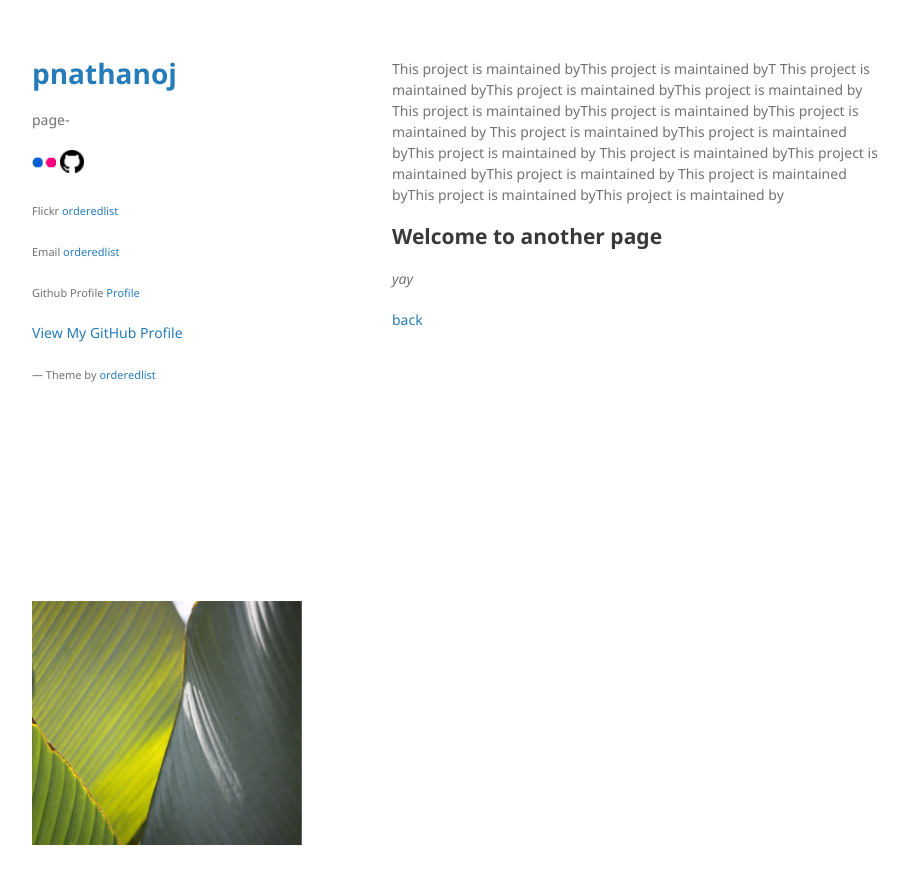
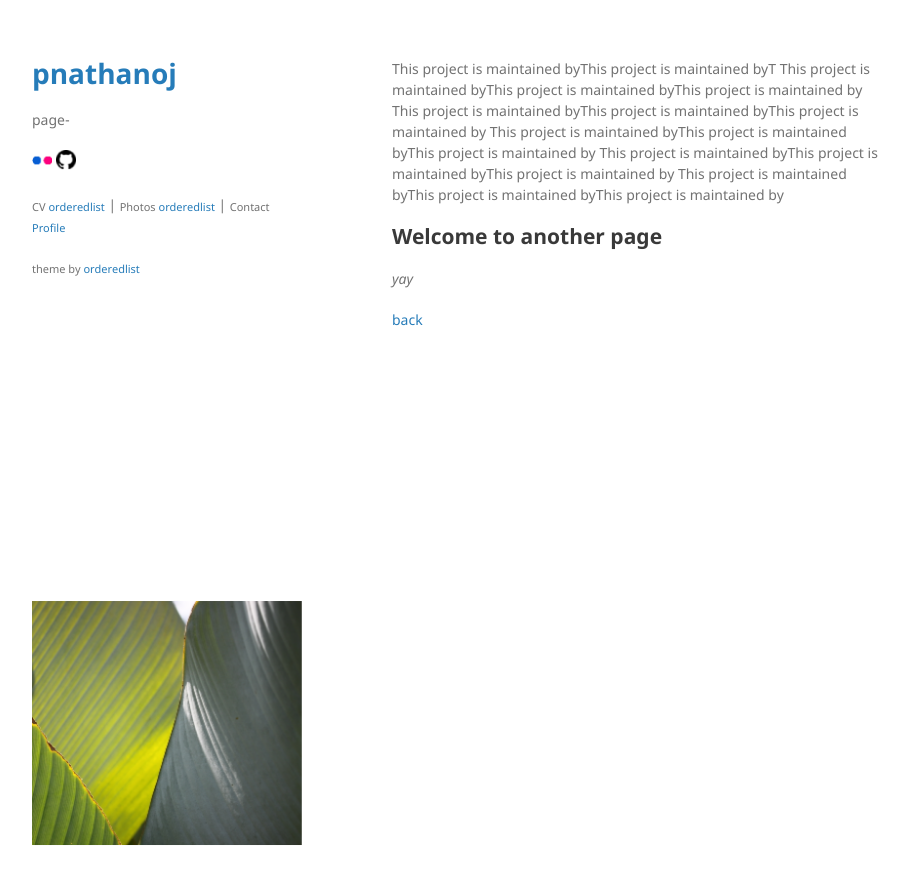
Before and after one commit to pnathanoj/pnathanoj.github.io, a Jekyll site: the page built from another-page.md, in a window 1280 px wide. Shown: the top 884 px of the page, without its empty margins (178-1087 px from the left). Built offline with Jekyll 4.4.1, drawn with Linux system fonts in a browser that asks for light colours; our own code applies the rules of GitHub Pages for plain Markdown files.

Commit message:
Update default.html

```diff
--- a/_layouts/default.html
+++ b/_layouts/default.html
@@ -25,20 +25,16 @@
 
         <p>
         <a href="link">
-        <img border="0" alt="Flickr page" src="/assets/img/icon_flickr.png" width="24" height="24">
+        <img border="0" alt="Flickr page" src="/assets/img/icon_flickr.png" width="20" height="20">
         </a> <a href="https://github.com/pnathanoj">
-        <img border="0" alt="Github profile" src="/assets/img/icon_github.png" width="24" height="24">
+        <img border="0" alt="Github profile" src="/assets/img/icon_github.png" width="20" height="20">
         </a>
         </p>
 
 
-        <p><small>Flickr <a href="https://github.com/orderedlist">orderedlist</a></small></p>
-        <p><small>Email <a href="https://github.com/orderedlist">orderedlist</a></small></p>
-        <p><small>Github Profile <a href="{{ site.github.owner_url }}">Profile</a></small></p>
-
-        {% if site.github.is_user_page %}
-        <p class="view"><a href="{{ site.github.owner_url }}">View My GitHub Profile</a></p>
-        {% endif %}
+        <p><small>CV <a href="https://github.com/orderedlist">orderedlist</a></small> |
+        <small>Photos <a href="https://github.com/orderedlist">orderedlist</a></small> |
+        <small>Contact <a href="{{ site.github.owner_url }}">Profile</a></small></p>
 
         {% if site.show_downloads %}
         <ul class="downloads">
@@ -49,7 +45,7 @@
         {% endif %}
 
 
-          <p><small>&mdash; Theme by <a href="https://github.com/orderedlist">orderedlist</a></small></p>
+          <p><small>theme by <a href="https://github.com/orderedlist">orderedlist</a></small></p>
       </header>
       <section>
         <p>This project is maintained byThis project is maintained byT
```
